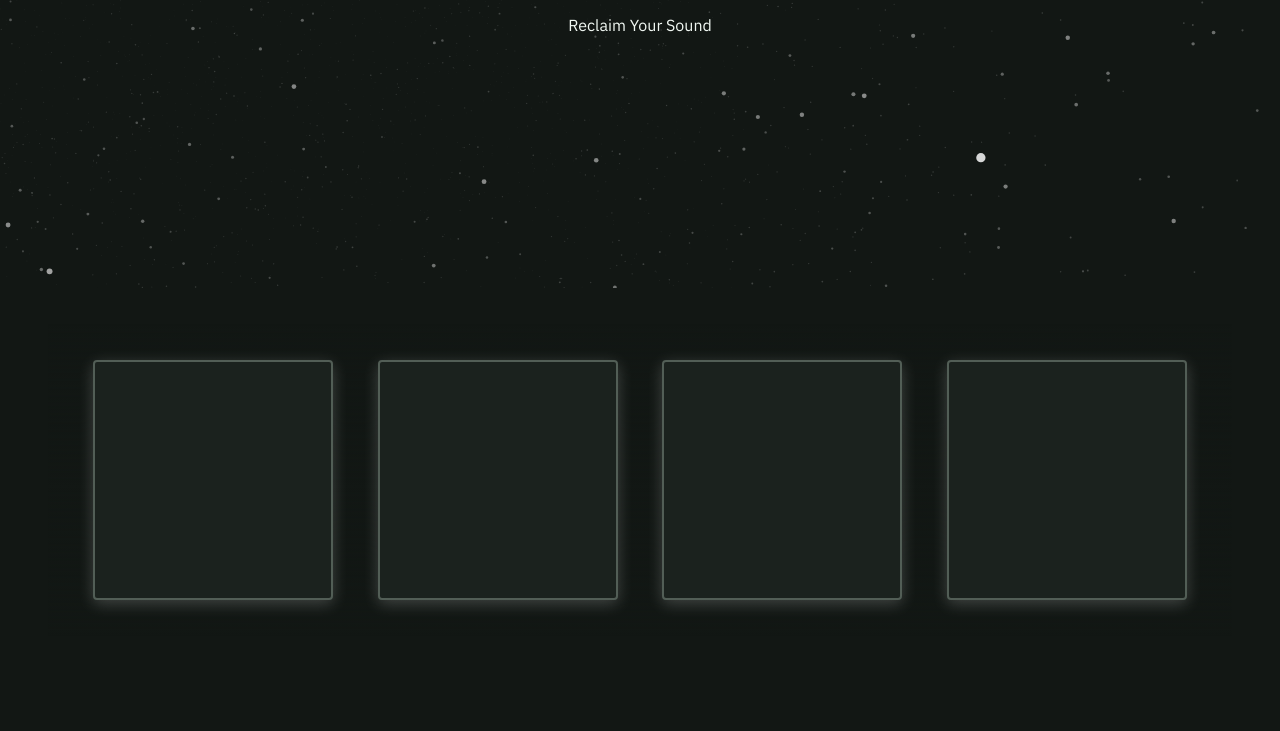
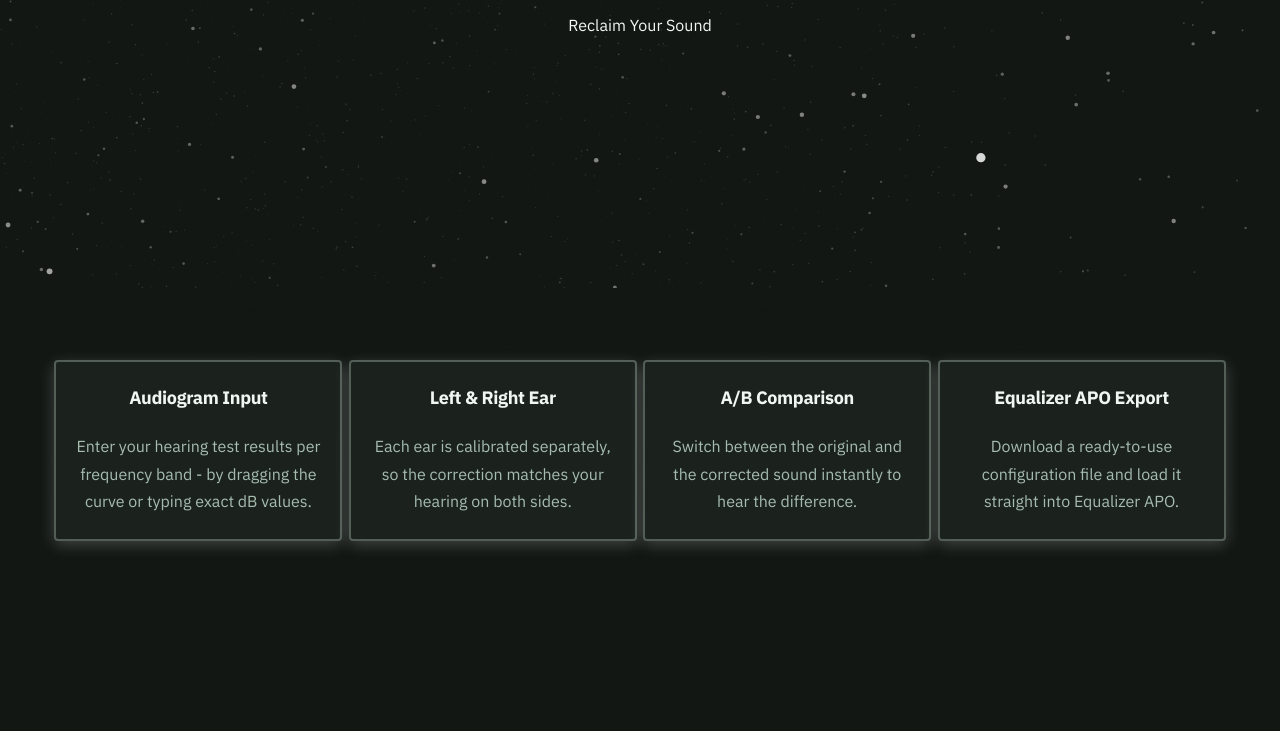
Before and after one commit to miloo-p/incu-sync, an Angular app: page / in a window 1280 px wide. Shown: the part 512-1243 px from the top of the page. Built offline with nearby package versions, Linux system fonts and the light colour scheme.

Commit message:
feat(feture): render featurecards via @for

```diff
--- a/src/app/pages/home/features/feature-card/feature-card.html
+++ b/src/app/pages/home/features/feature-card/feature-card.html
@@ -1 +1,7 @@
-<article class="feature-card"></article>
+<article class="feature-card">
+  @if (feature().imagePath) {
+    <img [src]="feature().imagePath" [alt]="feature().title" />
+  }
+  <h2>{{ feature().title }}</h2>
+  <p>{{ feature().description }}</p>
+</article>
--- a/src/app/pages/home/features/feature-card/feature-card.scss
+++ b/src/app/pages/home/features/feature-card/feature-card.scss
@@ -1,6 +1,11 @@
+@use '../../../../../styles/abstracts/mixins' as *;
+
 .feature-card {
-  height: 15rem;
-  aspect-ratio: 1 / 1;
+  @include flexbox(column, center, center, 1rem);
+  max-height: 15rem;
+  max-width: 18rem;
+
+  padding: var(--space-lg) var(--space-md);
 
   border-radius: var(--radius-sm);
 
@@ -8,4 +13,6 @@
   border: solid 2px var(--tinted-gray-500);
 
   box-shadow: var(--shadow-panel);
+
+  text-align: center;
 }
--- a/src/app/pages/home/features/feature-card/feature-card.ts
+++ b/src/app/pages/home/features/feature-card/feature-card.ts
@@ -1,4 +1,5 @@
-import { Component } from '@angular/core';
+import { Component, input } from '@angular/core';
+import { FeatureItem } from '../../../../models/interfaces';
 
 @Component({
   selector: 'app-feature-card',
@@ -6,4 +7,6 @@ import { Component } from '@angular/core';
   templateUrl: './feature-card.html',
   styleUrl: './feature-card.scss',
 })
-export class FeatureCard {}
+export class FeatureCard {
+  feature = input.required<FeatureItem>();
+}
--- a/src/app/pages/home/features/features.html
+++ b/src/app/pages/home/features/features.html
@@ -1,8 +1,7 @@
 <section class="feature">
   <div class="feature__wrapper">
-    <app-feature-card class="feature__card"></app-feature-card>
-    <app-feature-card class="feature__card"></app-feature-card>
-    <app-feature-card class="feature__card"></app-feature-card>
-    <app-feature-card class="feature__card"></app-feature-card>
+    @for (feature of displayFeatures; track feature.title) {
+      <app-feature-card class="feature__card" [feature]="feature"></app-feature-card>
+    }
   </div>
 </section>
--- a/src/app/pages/home/features/features.ts
+++ b/src/app/pages/home/features/features.ts
@@ -1,5 +1,6 @@
 import { Component } from '@angular/core';
 import { FeatureCard } from './feature-card/feature-card';
+import { FeatureItem } from '../../../models/interfaces';
 
 @Component({
   selector: 'app-features',
@@ -7,4 +8,31 @@ import { FeatureCard } from './feature-card/feature-card';
   templateUrl: './features.html',
   styleUrl: './features.scss',
 })
-export class Features {}
+export class Features {
+  displayFeatures: FeatureItem[] = [
+    {
+      title: 'Audiogram Input',
+      description:
+        'Enter your hearing test results per frequency band - by dragging the curve or typing exact dB values.',
+      imagePath: '',
+    },
+    {
+      title: 'Left & Right Ear',
+      description:
+        'Each ear is calibrated separately, so the correction matches your hearing on both sides.',
+      imagePath: '',
+    },
+    {
+      title: 'A/B Comparison',
+      description:
+        'Switch between the original and the corrected sound instantly to hear the difference.',
+      imagePath: '',
+    },
+    {
+      title: 'Equalizer APO Export',
+      description:
+        'Download a ready-to-use configuration file and load it straight into Equalizer APO.',
+      imagePath: '',
+    },
+  ];
+}
```
Also changed, not shown: src/app/models/interfaces.ts (+7 -0 lines), 1 other file (tests, documents, lock files or other folders).
